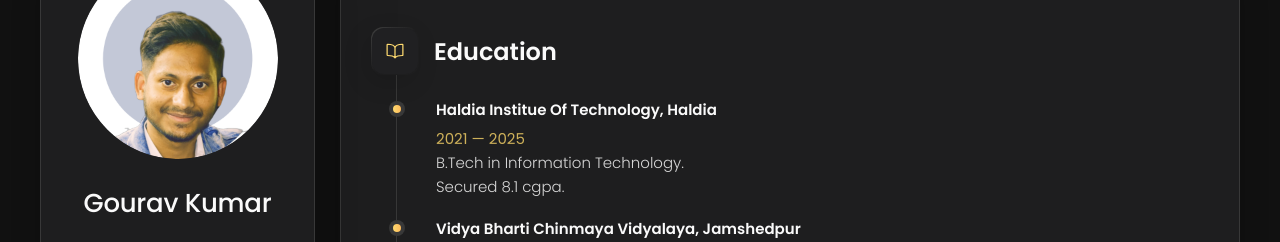
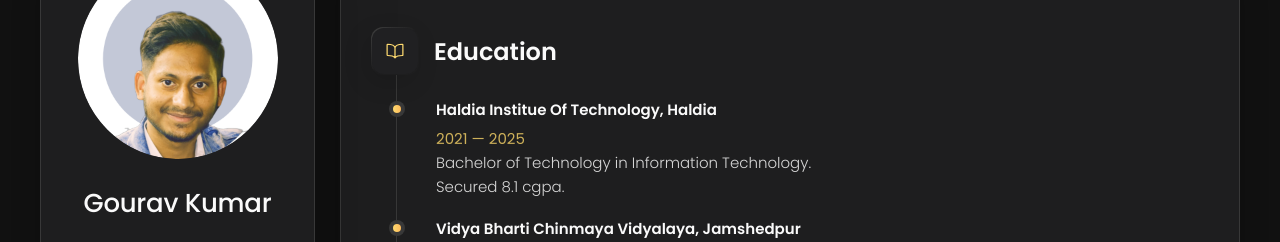
Before and after one commit to gouravpandey111/portfolio, a plain HTML site: page index.html in a window 1280 px wide. Both pictures are taken after a click on the button "Resume". Shown: the part 162-404 px from the top of the page. Drawn offline with nearby package versions, Linux system fonts and the light colour scheme.

Commit message:
Update index.html

```diff
--- a/index.html
+++ b/index.html
@@ -499,7 +499,7 @@
               <span>2021 — 2025</span>
 
               <p class="timeline-text">
-                B.Tech in Information Technology.<br>
+                Bachelor of Technology in Information Technology.<br>
                 Secured 8.1 cgpa.
               </p>
 
```
